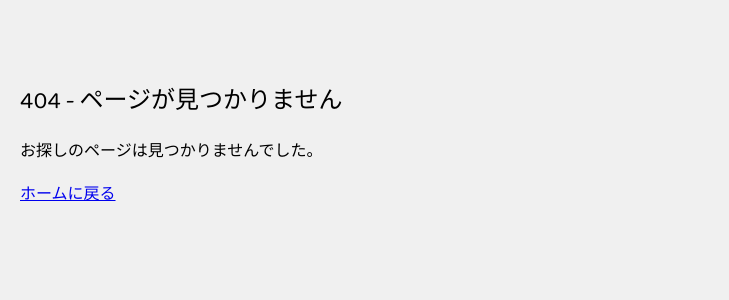
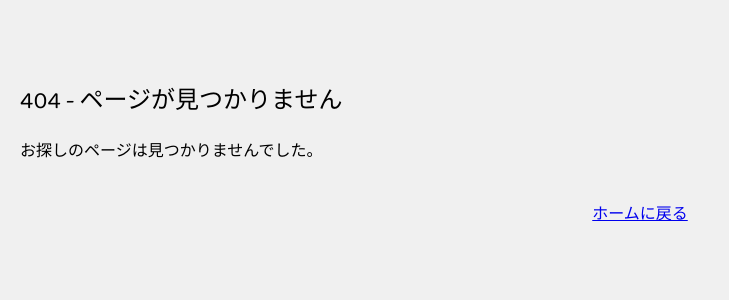
Before and after one commit to KeiNagaoka/routing_System, a Django app: template routing/templates/404.html in a window 1280 px wide. Shown: the part 70-370 px from the top of the page, without its empty margins (0-729 px from the left). Run offline with Django 5.2, Linux system fonts and the light colour scheme; the template is opened without the code that fills it, so the values that code supplies are empty; parts of the project's set-up code (start-up, migrations or seed data) failed here and were passed over.

Commit message:
ボタン

```diff
--- a/routing/templates/404.html
+++ b/routing/templates/404.html
@@ -12,7 +12,9 @@
 <body>
     <h1>404 - ページが見つかりません</h1>
     <p>お探しのページは見つかりませんでした。</p>
-    <a href="/">ホームに戻る</a>
+    <div class="btn-group">
+        <a href="/">ホームに戻る</a>
+    </div>
 </body>
 </html>
 {% endblock %}
--- a/routing/templates/500.html
+++ b/routing/templates/500.html
@@ -12,7 +12,9 @@
 <body>
     <h1>500 - サーバーエラー</h1>
     <p>内部サーバーエラーが発生しました。</p>
-    <a href="/">ホームに戻る</a>
+    <div class="btn-group">
+        <a href="/">ホームに戻る</a>
+    </div>
 </body>
 </html>
 {% endblock %}
```
